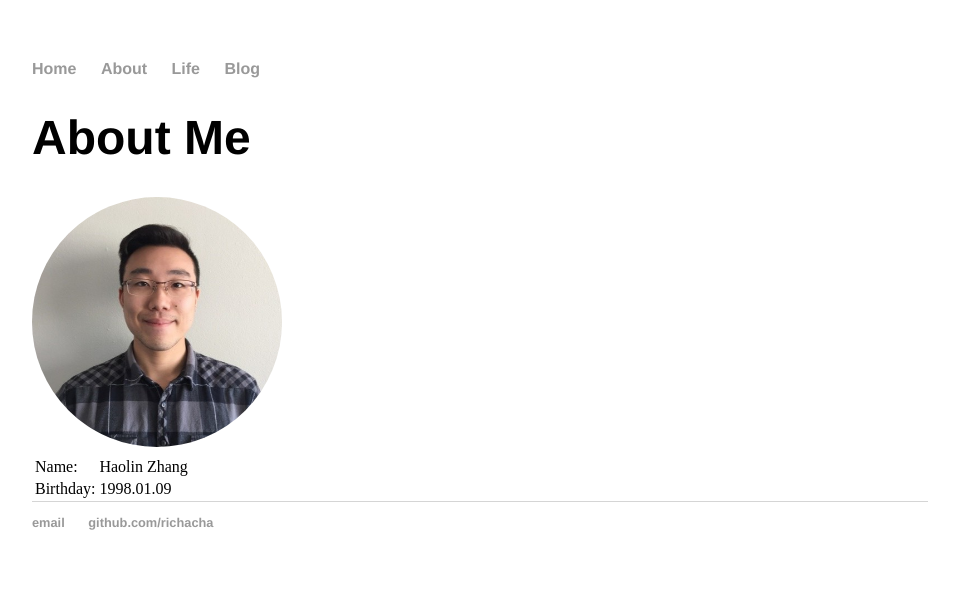
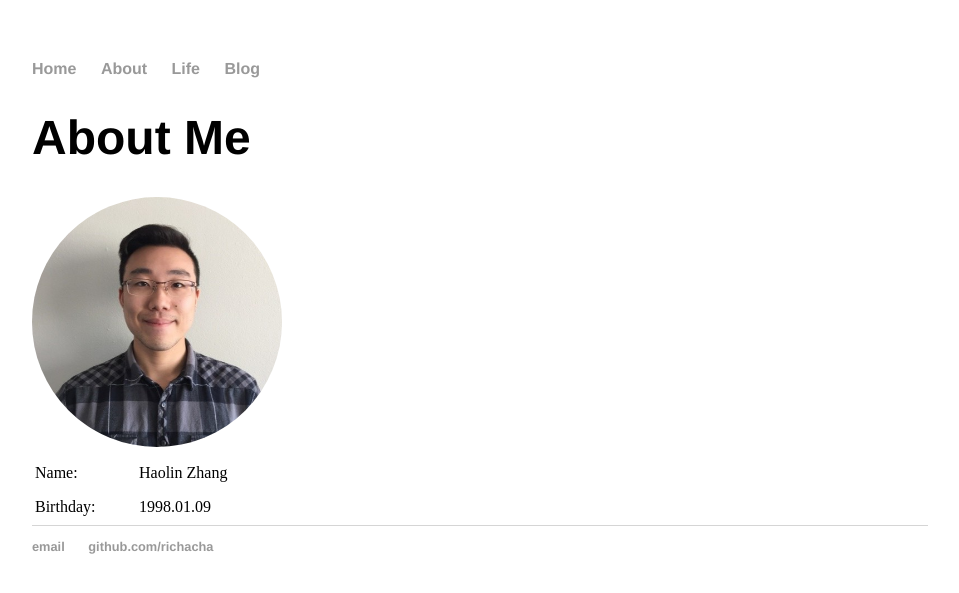
Before and after one commit to Richacha/haolinzhang.github.io, a Jekyll site: the page built from about/index.html, in a window 1280 px wide. Shown: the top 593 px of the page, without its empty margins (160-1119 px from the left). Built offline with Jekyll 4.4.1, drawn with Linux system fonts in a browser that asks for light colours.

Commit message:
Update main.css

```diff
--- a/css/main.css
+++ b/css/main.css
@@ -48,3 +48,8 @@ ul.posts li {
     width: 500px;
     border-style: dotted;
 }
+
+td {
+    width: 100px;
+    height: 30px;
+}
```
